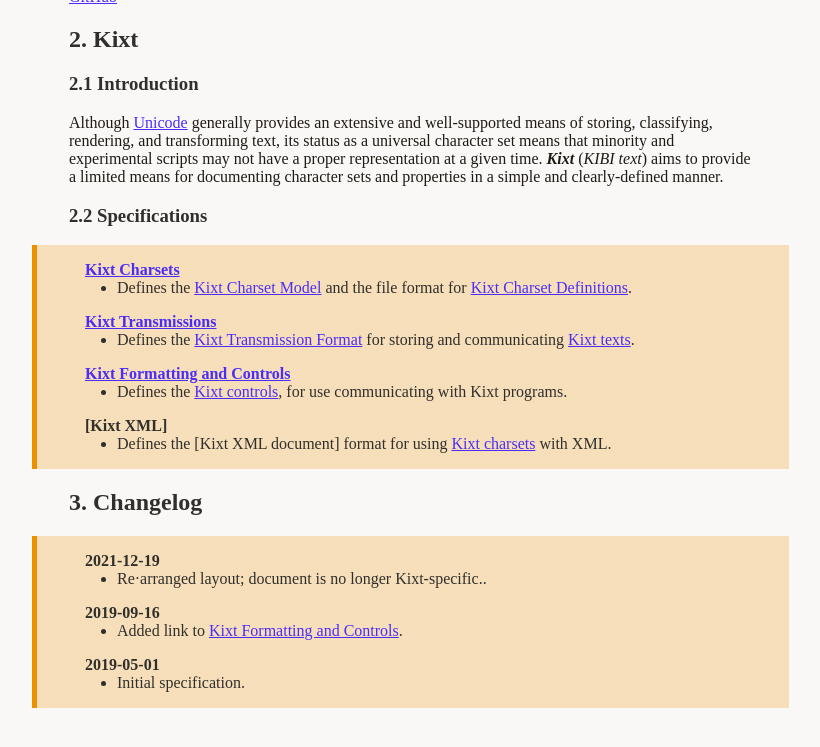
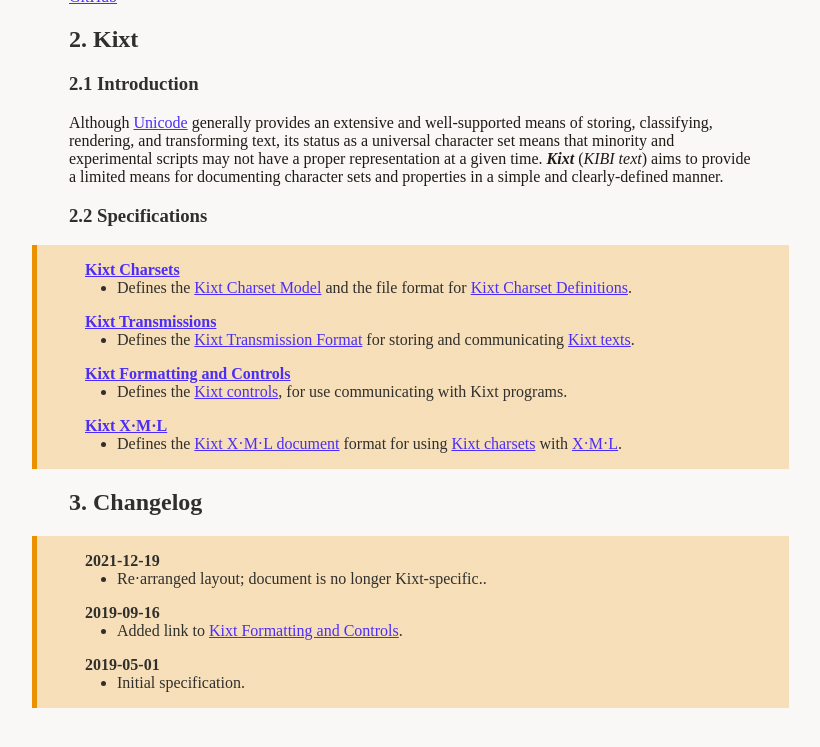
Before and after one commit to marrus-sh/Specifications, a Jekyll site: the page built from README.md, in a window 1280 px wide and 900 px high, scrolled down 696 px. Shown: the top 747 px of the window, without its empty margins (227-1047 px from the left). Built offline with Jekyll 4.4.1, drawn with Linux system fonts in a browser that asks for light colours; our own code applies the rules of GitHub Pages for plain Markdown files.

Commit message:
Formatting fixes

```diff
--- a/README.md
+++ b/README.md
@@ -40,9 +40,9 @@ Although [Unicode] generally provides an extensive and well‐supported means of
 
 : Defines the [Kixt controls], for use communicating with Kixt programs.
 
-[Kixt XML]
+[Kixt X·M·L]
 
-: Defines the [Kixt XML document] format for using [Kixt charsets] with XML.
+: Defines the [Kixt X·M·L document] format for using [Kixt charsets][Kixt charset] with [X·M·L].
 
 ## 3. Changelog {#changelog}
 
```
Also changed, not shown: -/kixt-charset/index.md (+4 -4 lines), -/kixt-controls/index.md (+2 -2 lines), -/kixt-transmissions/index.md (+3 -3 lines), -/kixt-xml/index.md (+1 -1 lines).
